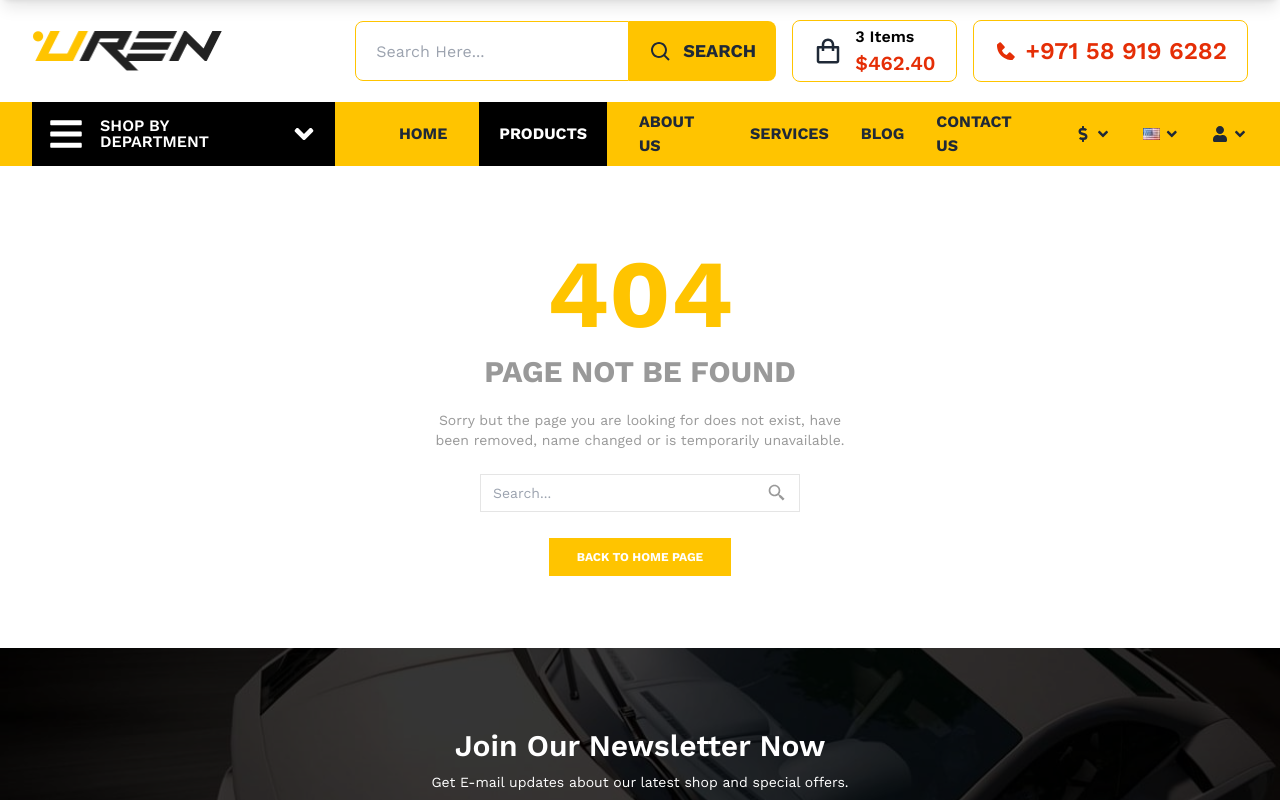
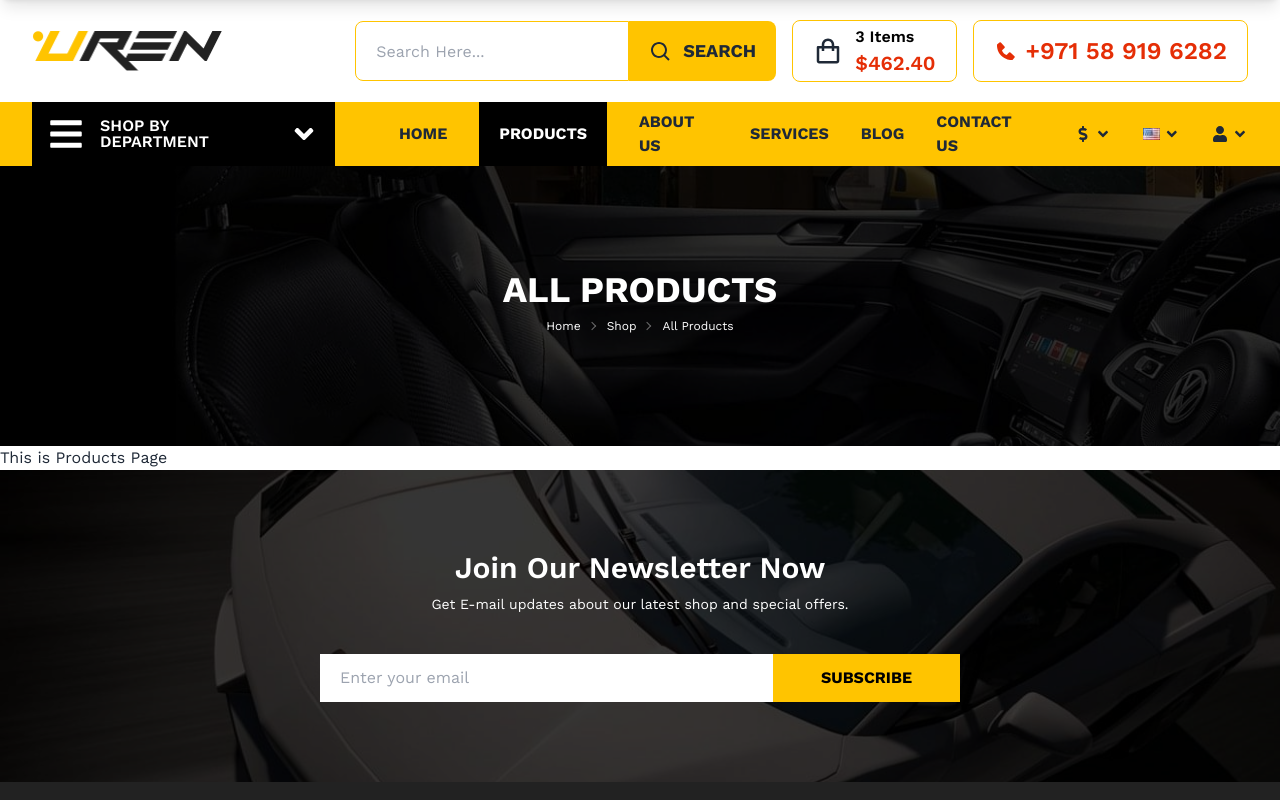
Before and after one commit to shahjalalhazari/Uren-Car-Accessories-Shop, a Next.js app: page /shop/products in a window 1280 px wide. Before the commit this address had no page. Shown: the top 800 px of the page. Built offline with nearby package versions, Linux system fonts and the light colour scheme.

Commit message:
Page Breadcurmb component created & added products list page.

```diff
--- a/src/app/globals.css
+++ b/src/app/globals.css
@@ -51,6 +51,20 @@
 
 /* ----------------------- */
 
+/* Page Breadcrumb */
+.breadcrumb-bg {
+    @apply relative text-base-100 text-center w-full bg-cover bg-center;
+}
+
+.breadcrumb-bg-overlay {
+    @apply bg-black bg-opacity-70 w-full h-full p-0 m-0 absolute text-center flex flex-col items-center justify-center;
+}
+
+.breadcrumb-title {
+    @apply text-center text-4xl font-bold uppercase;
+}
+
+/* --------------- */
 
 /* BLOG's STYLE */
 .blog-layout {
--- a/src/app/not-found.js
+++ b/src/app/not-found.js
@@ -5,7 +5,7 @@ export default function NotFound() {
   return (
     <div className="error404">
       <h1>404</h1>
-      <h2>PAGE NOT BE FOUND</h2>
+      <h2>PAGE NOT FOUND</h2>
       <p>Sorry but the page you are looking for does not exist, have been removed, name changed or is temporarily unavailable.</p>
       <form className="error-search-form">
           <input type="text" placeholder="Search..." className="" />
--- /dev/null
+++ b/src/app/shop/products/page.js
@@ -0,0 +1,13 @@
+import PageBreadcrumb from '@/components/shared/PageBreadcrumb';
+import React from 'react';
+
+const ProductsPage = () => {
+  return (
+    <div>
+      <PageBreadcrumb/>
+    This is Products Page
+    </div>
+  );
+};
+
+export default ProductsPage;
--- /dev/null
+++ b/src/components/shared/PageBreadcrumb.jsx
@@ -0,0 +1,22 @@
+import Link from 'next/link';
+
+const PageBreadcrumb = () => {
+    return (
+      <div className="breadcrumb-bg bg-[url('/images/breadcrumb/1.jpg')] h-[35vh]">
+        <div className="breadcrumb-bg-overlay">
+          <h2 className="breadcrumb-title">All Products</h2>
+          <div className="breadcrumbs text-xs mx-auto">
+            <ul>
+              <li className="hover:text-primary transition-all ease-in-out duration-300">
+                <Link href={"/"}>Home</Link>
+              </li>
+              <li>Shop</li>
+              <li>All Products</li>
+            </ul>
+          </div>
+        </div>
+      </div>
+    );
+};
+
+export default PageBreadcrumb;
```
